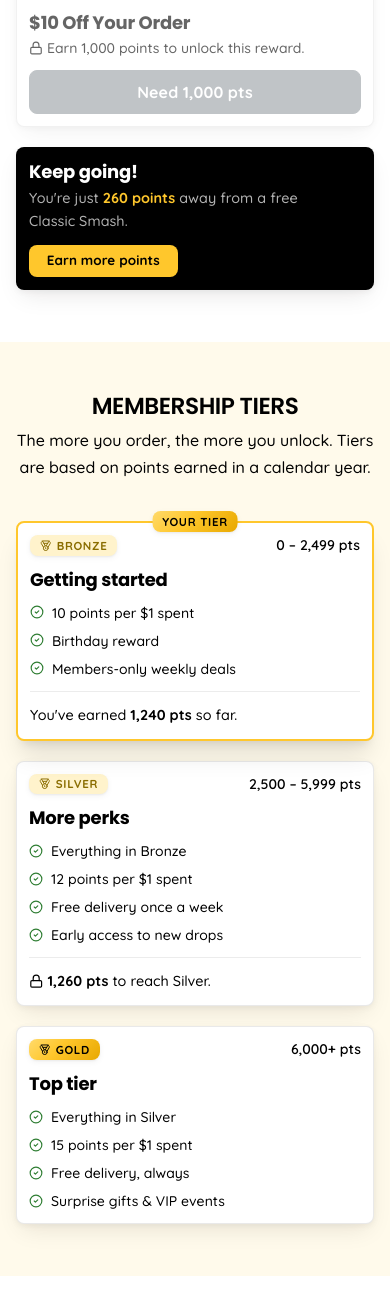
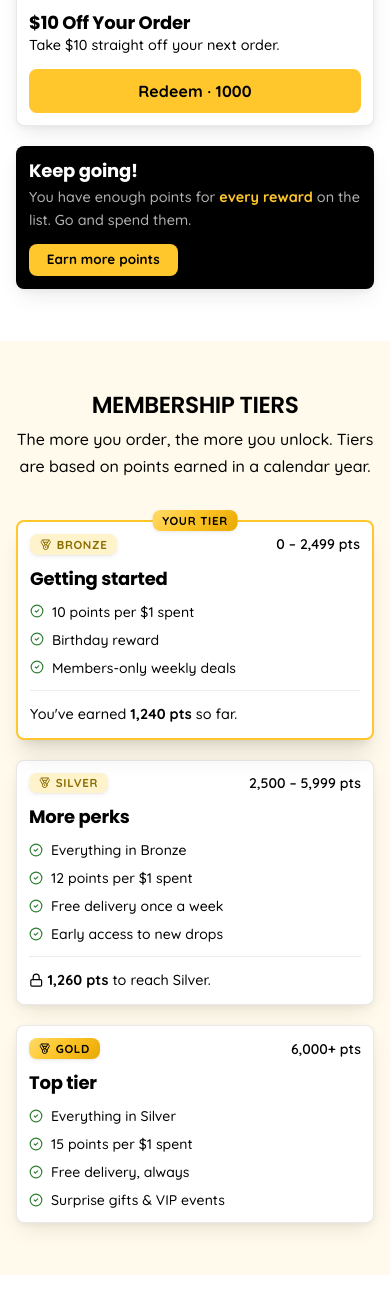
Before and after one commit to rafeeq13/oksmashedburger, a Flask app: page /rewards in a window 390 px wide, after a click on "Browse Rewards". Shown: the part 2885-4185 px from the top of the page. Run offline with Flask 3, Linux system fonts and the light colour scheme; some libraries are stand-ins or nearby versions.

Commit message:
chnages for contnet and images update

```diff
--- a/app/models/promo.py
+++ b/app/models/promo.py
@@ -20,6 +20,7 @@ class Coupon(TimestampMixin, db.Model):
     max_uses = db.Column(db.Integer)                         # null = unlimited
     used_count = db.Column(db.Integer, default=0, nullable=False)
     description = db.Column(db.String(200))
+    image_url = db.Column(db.String(400))   # the photo on the deal card, set from the admin
 
     def validate(self, subtotal):
         """Return (ok, error_message)."""
--- a/app/static/css/premium.css
+++ b/app/static/css/premium.css
@@ -4151,3 +4151,6 @@ input[type="radio"]:focus-visible{
   color: #000;
   outline: none;
 }
+
+/* A reward the customer cannot afford yet: still readable, clearly not clickable. */
+.ok-locked-btn{ opacity:.7; cursor:not-allowed; }
--- a/app/templates/admin/base.html
+++ b/app/templates/admin/base.html
@@ -5,7 +5,7 @@
 {% block topbar_actions %}
   {% if can_switch and admin_stores %}
   <form method="get" class="d-flex align-items-center ok-gap-15">
-    <i class="fa-solid fa-store text-muted-warm ok-fs-xs d-none d-sm-inline"></i>
+    <i class="fa-solid fa-store text-muted-warm ok-fs-lg d-none d-sm-inline"></i>
     <select name="store" onchange="this.form.submit()" class="ok-select text-ink ok-fs-sm ok-py-15">
       {% for s in admin_stores %}<option value="{{ s.slug }}" {% if admin_store and s.id == admin_store.id %}selected{% endif %}>{{ s.name }}</option>{% endfor %}
     </select>
--- a/app/templates/orders/tracking.html
+++ b/app/templates/orders/tracking.html
@@ -65,7 +65,7 @@
       <div class="ok-grid ok-grid-lg-3 ok-gap-3 ok-mt-3">
         {% if order.order_type == 'delivery' %}
         <div class="ok-gridco-span2span2-lg ok-card overflow-hidden">
-          <div class="position-relative ok-ar-169"><img data-ph="Live driver location" data-ph-type="map" data-ph-ratio="16/9" class="ph-img" alt=""></div>
+          <div class="position-relative ok-ar-169">{% if site.get('tracking_map_img') %}<img src="{{ site.get('tracking_map_img') }}" alt="Live driver location" class="ph-img">{% else %}<img data-ph="Live driver location" data-ph-type="map" data-ph-ratio="16/9" class="ph-img" alt="">{% endif %}</div>
           <div class="ok-p-3">
             {% if order.delivery %}
               {% if order.delivery.method == 'own' and order.delivery.driver %}
--- a/app/templates/partials/footer.html
+++ b/app/templates/partials/footer.html
@@ -1,41 +1,41 @@
 <footer class="ok-footer bg-ink text-white ok-mt-8 position-relative overflow-hidden">
   <div class="border-bottom border-w-10 position-relative"><div class="ok-container ok-py-10 d-flex flex-column flex-md-row align-items-center justify-content-between ok-gap-3">
-    <div><h3 class="font-display ok-fs-xl ok-fs-md-2xl fw-bold text-nowrap">Get the good stuff first</h3>
-      <p class="text-w-60 ok-fs-sm ok-mt-15">Exclusive deals, new drops &amp; rewards, straight to your inbox.</p></div>
-    <form method="post" action="/subscribe" class="d-flex gap-2 w-100 justify-content-md-end ok-width-auto-md"><input type="hidden" name="_csrf" value="{{ csrf_token }}"><input type="email" name="email" required placeholder="you@email.com" aria-label="Email address" class="ok-input ok-width-18rem-md text-ink"><button class="btn btn-primary ok-btn-subscribe flex-shrink-0">Subscribe</button></form>
+    <div><h3 class="font-display ok-fs-xl ok-fs-md-2xl fw-bold text-nowrap">{{ pc('footer_news_heading') }}</h3>
+      <p class="text-w-60 ok-fs-sm ok-mt-15">{{ pc('footer_news_text') }}</p></div>
+    <form method="post" action="/subscribe" class="d-flex gap-2 w-100 justify-content-md-end ok-width-auto-md"><input type="hidden" name="_csrf" value="{{ csrf_token }}"><input type="email" name="email" required placeholder="you@email.com" aria-label="Email address" class="ok-input ok-width-18rem-md text-ink"><button class="btn btn-primary ok-btn-subscribe flex-shrink-0">{{ pc('footer_news_button') }}</button></form>
   </div></div>
 
   <div class="ok-container ok-py-14 ok-grid ok-grid-2 ok-grid-md-5 ok-gap-8 position-relative">
     <div class="col-span-2 ok-gridco-span1span1-md">
       <img src="{{ url_for('static', filename='img/logo.png') }}" onerror="this.onerror=null;this.src='{{ url_for('static', filename='img/logo.png') }}'" class="ok-h-16 ok-mb-3" alt="{{ brand_name }}">
-      <p class="text-w-55 ok-fs-sm ok-mb-5 ok-lh-relaxed">Real smashed burgers, fast. Philadelphia's neighborhood burger joint.</p>
+      <p class="text-w-55 ok-fs-sm ok-mb-5 ok-lh-relaxed">{{ pc('footer_tagline') }}</p>
       <div class="d-flex ok-gap-25">
-        <a href="#" aria-label="Instagram" class="ok-social ok-w-10 ok-h-10 ok-grid ok-place-center rounded-pill bg-w-10"><i class="fa-brands fa-instagram icon-lg"></i></a>
-        <a href="#" aria-label="Facebook" class="ok-social ok-w-10 ok-h-10 ok-grid ok-place-center rounded-pill bg-w-10"><i class="fa-brands fa-facebook-f icon-lg"></i></a>
-        <a href="#" aria-label="YouTube" class="ok-social ok-w-10 ok-h-10 ok-grid ok-place-center rounded-pill bg-w-10"><i class="fa-brands fa-youtube icon-lg"></i></a>
+        <a href="{{ pc_attr('footer_instagram_url') }}" aria-label="Instagram" class="ok-social ok-w-10 ok-h-10 ok-grid ok-place-center rounded-pill bg-w-10"><i class="fa-brands fa-instagram icon-lg"></i></a>
+        <a href="{{ pc_attr('footer_facebook_url') }}" aria-label="Facebook" class="ok-social ok-w-10 ok-h-10 ok-grid ok-place-center rounded-pill bg-w-10"><i class="fa-brands fa-facebook-f icon-lg"></i></a>
+        <a href="{{ pc_attr('footer_youtube_url') }}" aria-label="YouTube" class="ok-social ok-w-10 ok-h-10 ok-grid ok-place-center rounded-pill bg-w-10"><i class="fa-brands fa-youtube icon-lg"></i></a>
       </div>
     </div>
-    <div><h4 class="font-display fw-bold ok-mb-3 text-white ok-fs-78rem text-uppercase ok-ls-16em">Order</h4><ul class="ok-stack-25">
+    <div><h4 class="font-display fw-bold ok-mb-3 text-white ok-fs-78rem text-uppercase ok-ls-16em">{{ pc('footer_col1_heading') }}</h4><ul class="ok-stack-25">
       <li><a href="/menu" class="ok-flink text-w-60 ok-fs-sm">Menu</a></li>
       <li><a href="/deals" class="ok-flink text-w-60 ok-fs-sm">Deals &amp; Offers</a></li>
       <li><a href="/locations" class="ok-flink text-w-60 ok-fs-sm">Locations</a></li>
       <li><a href="/gift-cards" class="ok-flink text-w-60 ok-fs-sm">Gift Cards</a></li>
       <li><a href="/tracking" class="ok-flink text-w-60 ok-fs-sm">Track Order</a></li>
     </ul></div>
-    <div><h4 class="font-display fw-bold ok-mb-3 text-white ok-fs-78rem text-uppercase ok-ls-16em">Company</h4><ul class="ok-stack-25">
+    <div><h4 class="font-display fw-bold ok-mb-3 text-white ok-fs-78rem text-uppercase ok-ls-16em">{{ pc('footer_col2_heading') }}</h4><ul class="ok-stack-25">
       <li><a href="/about" class="ok-flink text-w-60 ok-fs-sm">About Us</a></li>
       <li><a href="/about" class="ok-flink text-w-60 ok-fs-sm">Careers</a></li>
       <li><a href="/about" class="ok-flink text-w-60 ok-fs-sm">Franchising</a></li>
       <li><a href="/contact" class="ok-flink text-w-60 ok-fs-sm">Contact</a></li>
     </ul></div>
-    <div><h4 class="font-display fw-bold ok-mb-3 text-white ok-fs-78rem text-uppercase ok-ls-16em">Account</h4><ul class="ok-stack-25">
+    <div><h4 class="font-display fw-bold ok-mb-3 text-white ok-fs-78rem text-uppercase ok-ls-16em">{{ pc('footer_col3_heading') }}</h4><ul class="ok-stack-25">
       <li><a href="/login" class="ok-flink text-w-60 ok-fs-sm">Sign In</a></li>
       <li><a href="/register" class="ok-flink text-w-60 ok-fs-sm">Register</a></li>
       <li><a href="/orders" class="ok-flink text-w-60 ok-fs-sm">My Orders</a></li>
       <li><a href="/rewards" class="ok-flink text-w-60 ok-fs-sm">Rewards</a></li>
       <li><a href="/favorites" class="ok-flink text-w-60 ok-fs-sm">Favorites</a></li>
     </ul></div>
-    <div><h4 class="font-display fw-bold ok-mb-3 text-white ok-fs-78rem text-uppercase ok-ls-16em">Support</h4><ul class="ok-stack-25">
+    <div><h4 class="font-display fw-bold ok-mb-3 text-white ok-fs-78rem text-uppercase ok-ls-16em">{{ pc('footer_col4_heading') }}</h4><ul class="ok-stack-25">
       <li><a href="/faq" class="ok-flink text-w-60 ok-fs-sm">Help / FAQ</a></li>
       <li><a href="/contact" class="ok-flink text-w-60 ok-fs-sm">Order Issues</a></li>
       <li><a href="/faq" class="ok-flink text-w-60 ok-fs-sm">Allergen Info</a></li>
@@ -44,7 +44,7 @@
   </div>
 
   <div class="border-top border-w-10 position-relative"><div class="ok-container ok-py-3 d-flex flex-column flex-md-row align-items-center justify-content-between ok-gap-3 text-w-45 ok-fs-xs">
-    <p>© 2026 {{ brand_name }} · OK Brands, Philadelphia. All rights reserved.</p>
+    <p>{{ pc('footer_legal') }}</p>
     <div class="d-flex align-items-center ok-gap-3"><a href="#" class="ok-flink">Privacy</a><a href="#" class="ok-flink">Terms</a><a href="#" class="ok-flink">CCPA</a>
       <span class="ms-2 d-flex align-items-center ok-gap-15">
         <!-- Visa -->
--- a/app/templates/website/faq.html
+++ b/app/templates/website/faq.html
@@ -65,7 +65,7 @@
               </div>
             </div>
             <div class="justify-self-center ok-justif-end-md w-100 max-w-xs">
-              <img data-ph="Friendly support" data-ph-type="banner" data-ph-ratio="4/3" class="ph-img ok-rounded-2xl" alt="">
+              {% if site.get('faq_support_img') %}<img src="{{ site.get('faq_support_img') }}" alt="Friendly support" class="ph-img ok-rounded-2xl">{% else %}<img data-ph="Friendly support" data-ph-type="banner" data-ph-ratio="4/3" class="ph-img ok-rounded-2xl" alt="">{% endif %}
             </div>
           </div>
         </div>
--- a/app/templates/website/rewards.html
+++ b/app/templates/website/rewards.html
@@ -17,7 +17,7 @@
             <a href="/menu" class="btn btn-primary btn-lg">Order &amp; Earn</a>
             <a href="#redeem" class="ok-btn-outline ok-btn-outline--light">Browse Rewards</a>
           </div>
-          <p class="ok-fs-sm text-w-60 ok-mt-5">Not a member yet? <a href="/register" class="text-white fw-semibold link-underline !text-white">Join free <i class="fa-solid fa-arrow-right"></i></a></p>
+          <p class="ok-fs-sm text-w-60 ok-mt-5">{{ pc('rewards_join_prompt') }} <a href="/register" class="text-white fw-semibold link-underline !text-white">{{ pc('rewards_join_link') }} <i class="fa-solid fa-arrow-right"></i></a></p>
         </div>
 
         <!-- Points card -->
@@ -71,9 +71,9 @@
           <div><h2 class="ok-h2">{{ pc('rewards_earn_heading') }}</h2></div>
           <!-- tab buttons -->
           <div class="d-flex gap-2 p-1 rounded-pill bg-cream-70">
-            <button data-tab="earn" class="chip is-active border-0 bg-transparent">Earn</button>
-            <button data-tab="redeem" class="chip border-0 bg-transparent">Redeem</button>
-            <button data-tab="history" class="chip border-0 bg-transparent">History</button>
+            <button data-tab="earn" class="chip is-active border-0 bg-transparent">{{ pc('rewards_tab_earn') }}</button>
+            <button data-tab="redeem" class="chip border-0 bg-transparent">{{ pc('rewards_tab_redeem') }}</button>
+            <button data-tab="history" class="chip border-0 bg-transparent">{{ pc('rewards_tab_history') }}</button>
           </div>
         </div>
 
@@ -94,7 +94,7 @@
             <article class="ok-card ok-card-hover ok-p-3 bg-ink text-white d-flex flex-column justify-content-center">
               <h3 class="font-display fw-bold ok-fs-lg mb-1">{{ pc('rewards_stack_heading') }}</h3>
               <p class="ok-fs-sm text-w-70 ok-mb-3">{{ pc('rewards_stack_text') }}</p>
-              <a href="/menu" class="btn btn-primary btn-sm align-self-start">Start Your Order</a>
+              <a href="/menu" class="btn btn-primary btn-sm align-self-start">{{ pc('rewards_earn_cta') }}</a>
             </article>
           </div>
         </div>
@@ -103,70 +103,40 @@
         <div data-panel="redeem" class="d-none" id="redeem">
           <div class="ok-card bg-cream-50 border-yellow-40 ok-p-3 ok-mb-3 d-flex align-items-center ok-gap-3">
             <span class="ok-fs-2xl"><i class="fa-solid fa-star fill-current icon-lg"></i></span>
-            <p class="ok-fs-sm fw-semibold">You have <b>{{ '{:,}'.format(current_user.loyalty_points if current_user else 1240) }} points</b> to spend. Rewards you can't afford yet are greyed out.</p>
+            <p class="ok-fs-sm fw-semibold">You have <b>{{ '{:,}'.format(current_user.loyalty_points if current_user else 1240) }} points</b> {{ pc('rewards_redeem_note') }}</p>
           </div>
+          {% set _bal = (current_user.loyalty_points if current_user else 1240) or 0 %}
           <div class="ok-grid ok-grid-sm-2 ok-grid-lg-3 ok-gap-5">
-            <!-- affordable -->
-            <article class="ok-card ok-card-hover overflow-hidden ok-hovergroup">
+            {% for r in content_list('rewards_catalog') %}
+            {% set _cost = r.points|int if r.points else 0 %}
+            {% set _locked = _cost > _bal %}
+            <article class="ok-card overflow-hidden{% if _locked %} ok-opacity-60{% else %} ok-card-hover ok-hovergroup{% endif %}">
               <div class="position-relative ok-ar-1610 overflow-hidden">
-                <img data-ph="Free Fries" data-ph-ratio="16/10" class="ph-img transition" alt="">
-                <span class="badge badge-yellow position-absolute top-3 left-3">200 pts</span>
+                {% if r.img %}<img src="{{ r.img }}" alt="{{ r.name }}" class="ph-img transition{% if _locked %} grayscale{% endif %}">
+                {% else %}<img data-ph="{{ r.name }}" data-ph-ratio="16/10" class="ph-img transition{% if _locked %} grayscale{% endif %}" alt="">{% endif %}
+                {% if r.badge and not _locked %}<span class="badge badge-deal position-absolute top-3 left-3">{{ r.badge }}</span>{% endif %}
+                <span class="badge {{ 'badge-soft' if _locked else 'badge-yellow' }} position-absolute top-3 {{ 'left-3' if _locked or not r.badge else 'right-3' }}">{{ '{:,}'.format(_cost) }} pts</span>
               </div>
               <div class="ok-p-3">
-                <h3 class="font-display fw-bold ok-fs-lg">Free Fries</h3>
-                <p class="ok-fs-sm text-muted-warm ok-mb-3">A regular order of our crispy OK fries.</p>
-                <button data-add-cart="Free Fries reward" class="btn btn-primary btn-block">Redeem · 200</button>
+                <h3 class="font-display fw-bold ok-fs-lg">{{ r.name }}</h3>
+                {% if _locked %}
+                <p class="ok-fs-sm text-muted-warm ok-mb-3"><i class="fa-solid fa-lock"></i> Earn {{ '{:,}'.format(_cost) }} points to unlock this reward.</p>
+                <button class="btn btn-secondary btn-block ok-locked-btn" disabled>Need {{ '{:,}'.format(_cost) }} pts</button>
+                {% else %}
+                <p class="ok-fs-sm text-muted-warm ok-mb-3">{{ r.text }}</p>
+                <button data-add-cart="{{ r.name }} reward" class="btn btn-primary btn-block">Redeem · {{ _cost }}</button>
+                {% endif %}
               </div>
             </article>
-            <article class="ok-card ok-card-hover overflow-hidden ok-hovergroup">
-              <div class="position-relative ok-ar-1610 overflow-hidden">
-                <img data-ph="Free Milkshake" data-ph-ratio="16/10" class="ph-img transition" alt="">
-                <span class="badge badge-yellow position-absolute top-3 left-3">350 pts</span>
-              </div>
-              <div class="ok-p-3">
-                <h3 class="font-display fw-bold ok-fs-lg">Free Milkshake</h3>
-                <p class="ok-fs-sm text-muted-warm ok-mb-3">Hand-spun vanilla, chocolate or strawberry.</p>
-                <button data-add-cart="Free Milkshake reward" class="btn btn-primary btn-block">Redeem · 350</button>
-              </div>
-            </article>
-            <article class="ok-card ok-card-hover overflow-hidden ok-hovergroup">
-              <div class="position-relative ok-ar-1610 overflow-hidden">
-                <img data-ph="Free Classic Smash" data-ph-ratio="16/10" class="ph-img transition" alt="">
-                <span class="badge badge-deal position-absolute top-3 left-3">Popular</span>
-                <span class="badge badge-yellow position-absolute top-3 right-3">500 pts</span>
-              </div>
-              <div class="ok-p-3">
-                <h3 class="font-display fw-bold ok-fs-lg">Free Classic Smash</h3>
-                <p class="ok-fs-sm text-muted-warm ok-mb-3">Single smash, American cheese, OK sauce.</p>
-                <button data-add-cart="Free Classic Smash reward" class="btn btn-primary btn-block">Redeem · 500</button>
-              </div>
-            </article>
-            <article class="ok-card ok-card-hover overflow-hidden ok-hovergroup">
-              <div class="position-relative ok-ar-1610 overflow-hidden">
-                <img data-ph="Free Combo" data-ph-ratio="16/10" class="ph-img transition" alt="">
-                <span class="badge badge-yellow position-absolute top-3 left-3">900 pts</span>
-              </div>
-              <div class="ok-p-3">
-                <h3 class="font-display fw-bold ok-fs-lg">Free Combo</h3>
-                <p class="ok-fs-sm text-muted-warm ok-mb-3">Any smash burger + fries + a drink.</p>
-                <button data-add-cart="Free Combo reward" class="btn btn-primary btn-block">Redeem · 900</button>
-              </div>
-            </article>
-            <!-- locked / above balance -->
-            <article class="ok-card overflow-hidden ok-opacity-60">
-              <div class="position-relative ok-ar-1610 overflow-hidden">
-                <img data-ph="$10 Off" data-ph-ratio="16/10" class="ph-img grayscale" alt="">
-                <span class="badge badge-soft position-absolute top-3 left-3">1,000 pts</span>
-              </div>
-              <div class="ok-p-3">
-                <div class="d-flex align-items-center gap-2 mb-1"><h3 class="font-display fw-bold ok-fs-lg">$10 Off Your Order</h3></div>
-                <p class="ok-fs-sm text-muted-warm ok-mb-3"><i class="fa-solid fa-lock"></i> Earn 1,000 points to unlock this reward.</p>
-                <button class="btn btn-secondary btn-block" disabled style="opacity:.7;cursor:not-allowed">Need 1,000 pts</button>
-              </div>
-            </article>
+            {% endfor %}
             <article class="ok-card overflow-hidden bg-ink text-white d-flex flex-column justify-content-center ok-p-3">
+              {% set _next = (content_list('rewards_catalog') | selectattr('points') | rejectattr('points', 'lt', _bal + 1) | list | first) %}
               <h3 class="font-display fw-bold ok-fs-lg mb-1">Keep going!</h3>
-              <p class="ok-fs-sm text-w-70 ok-mb-3">You're just <b class="text-yellow">260 points</b> away from a free Classic Smash.</p>
+              {% if _next %}
+              <p class="ok-fs-sm text-w-70 ok-mb-3">You're just <b class="text-yellow">{{ '{:,}'.format(_next.points|int - _bal) }} points</b> away from {{ _next.name }}.</p>
+              {% else %}
+              <p class="ok-fs-sm text-w-70 ok-mb-3">You have enough points for <b class="text-yellow">every reward</b> on the list. Go and spend them.</p>
+              {% endif %}
               <a href="/menu" class="btn btn-primary btn-sm align-self-start">Earn more points</a>
             </article>
           </div>
@@ -305,7 +275,7 @@
             </div>
             <div class="justify-self-center ok-justif-end-md w-100 max-w-xs">
               <div class="ok-card overflow-hidden rotate-2 ok-shadow-2xl">
-                <img data-ph="Refer a Friend" data-ph-ratio="4/3" class="ph-img" alt="">
+                {% if site.get('rewards_refer_img') %}<img src="{{ site.get('rewards_refer_img') }}" alt="Refer a Friend" class="ph-img">{% else %}<img data-ph="Refer a Friend" data-ph-ratio="4/3" class="ph-img" alt="">{% endif %}
               </div>
             </div>
           </div>
```
Also changed, not shown: app/blueprints/admin/__init__.py (+22 -1 lines), app/models/content.py (+16 -0 lines), app/models/page.py (+40 -0 lines), app/templates/admin/coupons.html (+8 -3 lines), app/templates/website/about.html (+4 -4 lines), app/templates/website/deals.html (+6 -5 lines), app/templates/website/gift-cards.html (+11 -11 lines), migrations/versions/3d88a1a1a423_coupon_image_url.py (added, +32 -0 lines), tests/test_smoke.py (+8 -1 lines).
